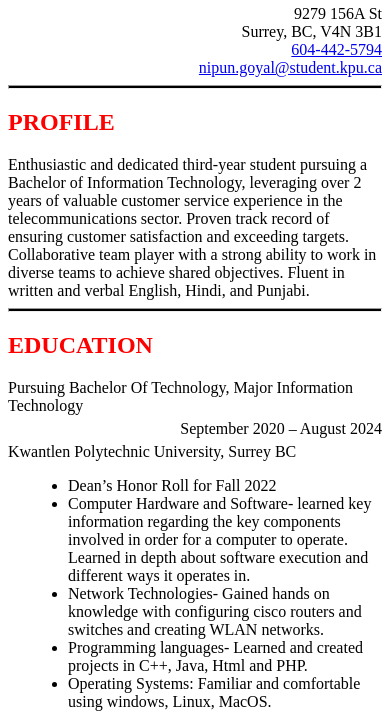
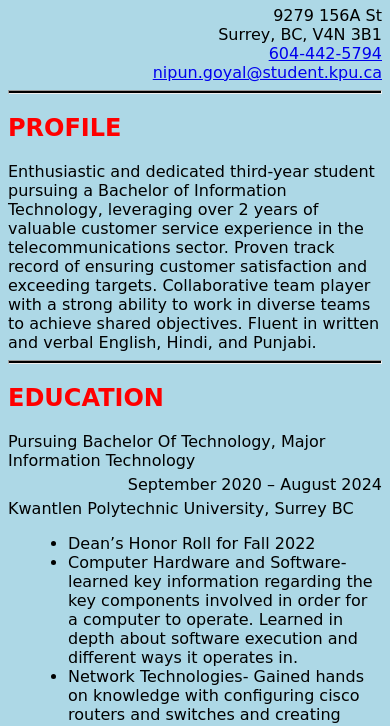
Before and after one commit to Nipun-ng/Nipun.github.io, a plain HTML site: page index.html in a window 390 px wide. Shown: the part 75-801 px from the top of the page. Drawn offline with Linux system fonts and the light colour scheme.

Commit message:
Update index.html

```diff
--- a/index.html
+++ b/index.html
@@ -7,9 +7,35 @@
     <style>
     #mobile     {display: inline; }
     #desktop    {display: none; }
+
+@media (max-width: 2500px) {
+
+    body {
+                background-color:#ADD8E6;
+              font-family: "Times New Roman", Times, serif;
+        }
+        h1, h2 {
+            color: #333;
+        }
+        h2 {
+            margin-top: 20px;
+        }
+        ul {
+            list-style-type: disc;
+            margin-left: 20px;
+        }
+        p {
+            margin-top: 5px;
+            margin-bottom: 5px;
+        }
+}
+
+
             @media (max-width: 1024px) {
 
         body {
+                background-color:#ADD8E6;
+              font-family: "Times New Roman", Times, serif;
         }
         h1, h2 {
             color: #333;
@@ -30,6 +56,8 @@
     @media (max-width: 768px){
 
         body {
+                background-color:#ADD8E6;
+            font-family: cursive;
         }
         h1, h2 {
             color: #ff0000;
```
